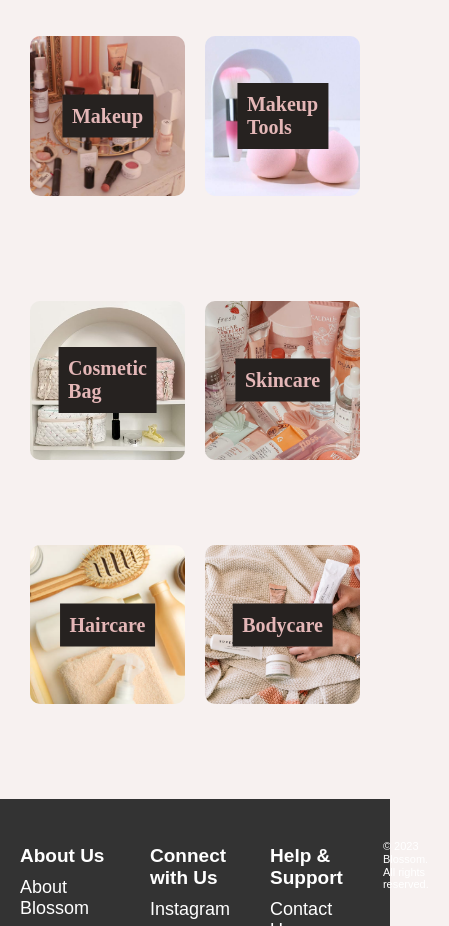
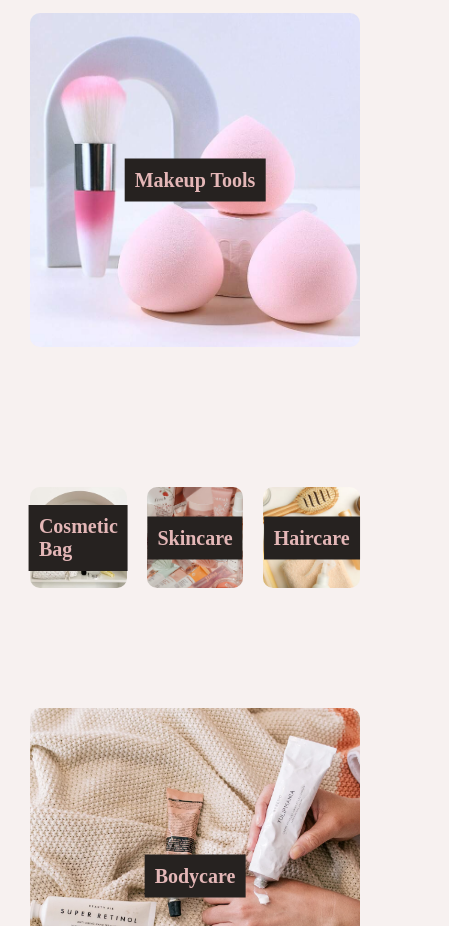
Before and after one commit to sshiyy/assessment-1, a plain HTML site: page index.html in a window 390 px wide. Shown: the part 1074-2000 px from the top of the page, 449 px wide, since content can reach past the window. Drawn offline with Linux system fonts and the light colour scheme.

Commit message:
Add files via upload

```diff
--- a/style.css
+++ b/style.css
@@ -378,13 +378,19 @@ section.testimonial{
     .modal {
         max-width: 80%; /* Adjust the max-width for smaller screens */
     }
+    .flex-item {
+        position: relative;
+        flex: 25%;
+        padding: 10px;
+        margin-bottom: 100px;
+    }
     .footer-section h2 {
-        font-size: 19px;
+        font-size: 15px;
         margin-bottom: 10px;
     }
 
     .footer-section p {
-        font-size: 11px;
+        font-size: 6px;
         margin-bottom: 20px;
     }
 
```
